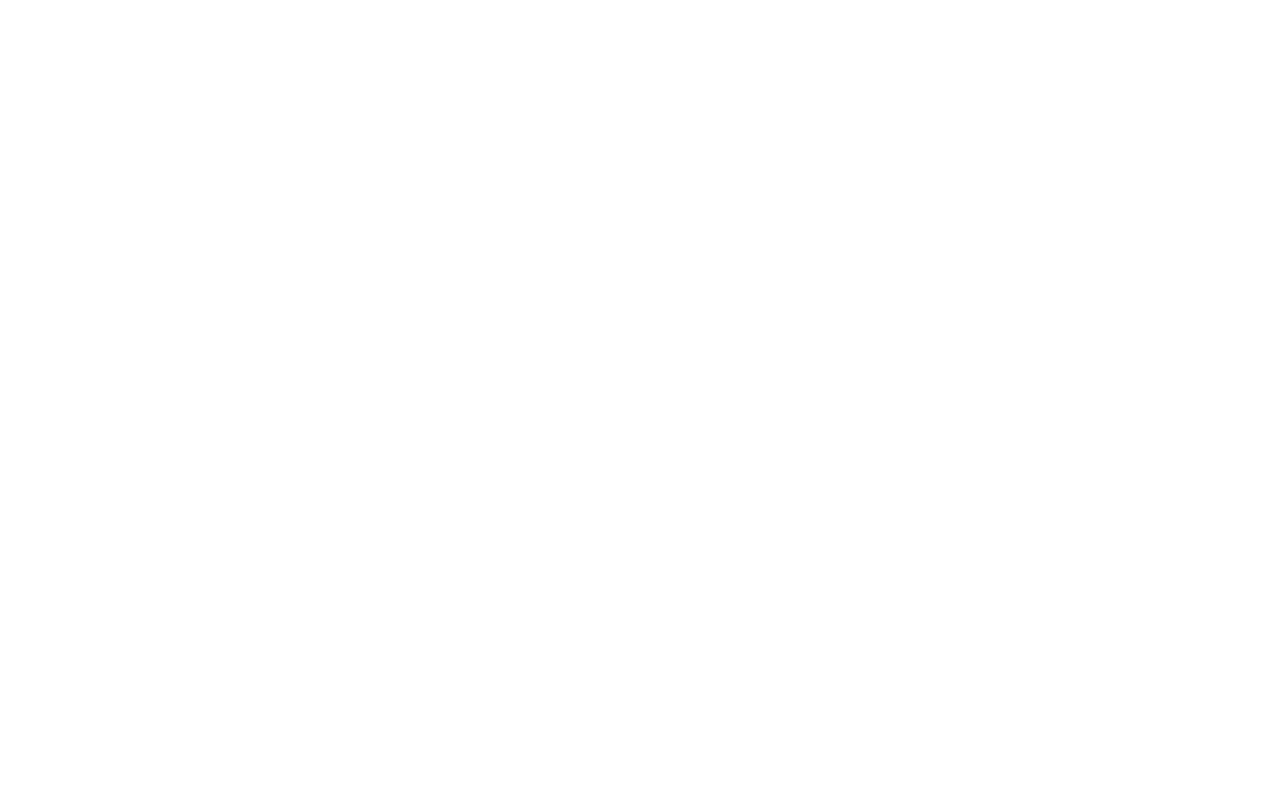
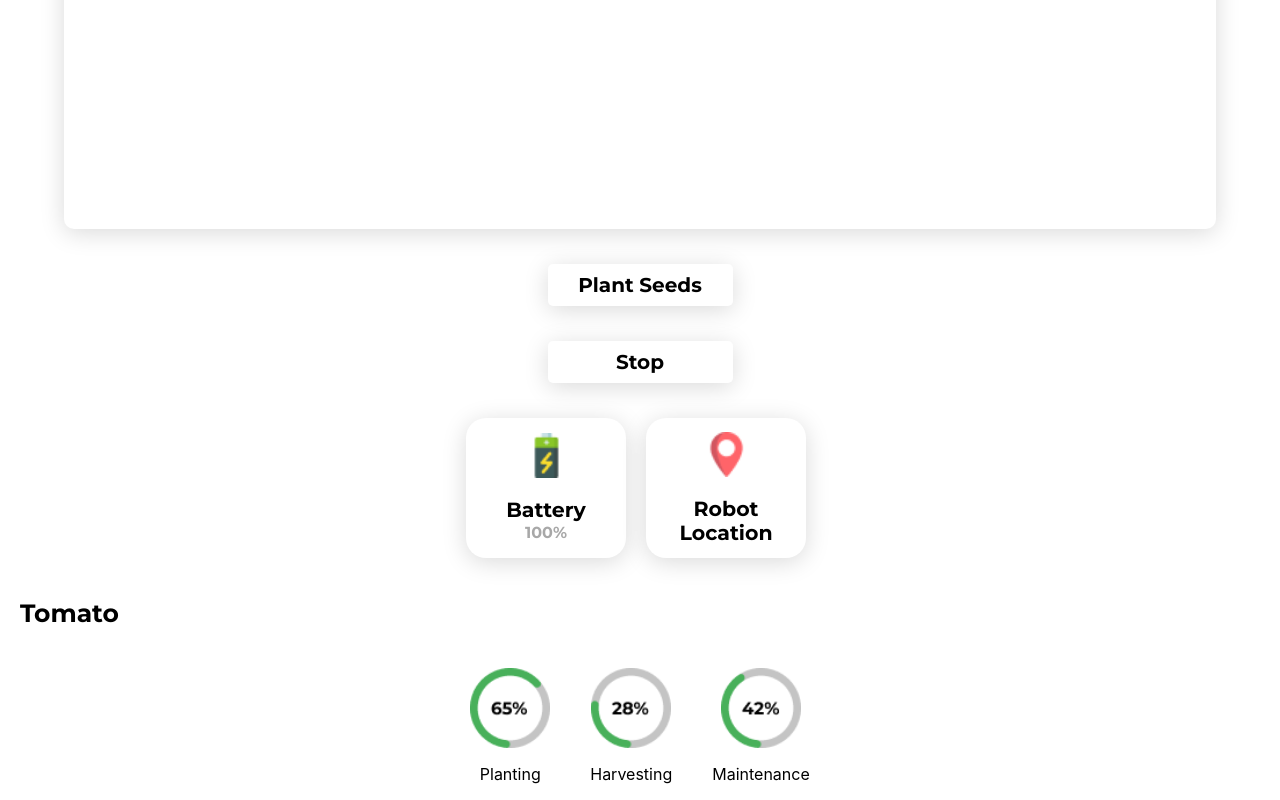
Before and after one commit to SasiDharan731/A2Z_Techvalley_NMIT-HACKS_2022, a Next.js app in the folder app/: page /robotcontrol in a window 1280 px wide. Shown: the part 664-1464 px from the top of the page. Before the commit the page ends 800 px from the top, so only its background shows below. Built offline with nearby package versions, Linux system fonts and the light colour scheme.

Commit message:
robot control page almost done

```diff
--- a/app/pages/robotcontrol.js
+++ b/app/pages/robotcontrol.js
@@ -1,6 +1,11 @@
 import React from 'react'
 import styles from '../styles/robotcontrol.module.css';
 import Image from 'next/image';
+import battery from '../Assets/battery.png'
+import location from '../Assets/location.png'
+import planting from '../Assets/planting.png'
+import harvesting from '../Assets/harvesting.png'
+import maintenance from '../Assets/maintenance.png'
 
 function robotcontrol() {
   return (
@@ -16,6 +21,91 @@
                 </div>
             </div>
         </div>
+
+        <div className={styles.controls}>
+            <div className={styles.camerafeed}>
+
+            </div>
+
+            <div className={styles.seedsbutton}>
+                Plant Seeds
+            </div>
+
+            <div className={styles.seedsbutton}>
+                Stop
+            </div>
+        </div>
+
+        <div className={styles.containerCard}>
+            <div className={styles.carsConatiner}>
+                <div className={styles.card}>
+                    <Image
+                        src={battery}
+                        alt="Picture of the author"
+                        width={45}
+                        height={45}
+                        onClick={() => router.push('/industries')}
+                    />
+                    <div className={styles.helperText}>
+                        <span className={styles.helperHead}>
+                            Battery
+                        </span>
+                        <br />
+                        <span className={styles.helperDown}>100%</span>                            </div>
+                        </div>
+
+                        <div className={styles.card}>
+                            <Image
+                                src={location}
+                                alt="Picture of the author"
+                                width={45}
+                                height={45}
+                            />
+
+                            <div className={styles.helperText}>
+                                <span className={styles.helperHead}>
+                                    Robot Location
+                                </span>{' '}
+                            </div>
+                        </div>
+                    </div>
+                </div>
+
+        <div className={styles.robotworks}>
+            <div className={styles.robotworks_head}>Tomato</div>
+
+            <div className={styles.detailsdiv}>
+                <div className={styles.details}>
+                    <Image
+                        src={planting}
+                        alt="Picture of the author"
+                        width={80}
+                        height={80}
+                    />
+                    <p className={styles.detailstext}>Planting</p>
+                </div>
+
+                <div className={styles.details}>
+                    <Image
+                        src={harvesting}
+                        alt="Picture of the author"
+                        width={80}
+                        height={80}
+                    />
+                    <p className={styles.detailstext}>Harvesting</p>
+                </div>
+
+                <div className={styles.details}>
+                    <Image
+                        src={maintenance}
+                        alt="Picture of the author"
+                        width={80}
+                        height={80}
+                    />
+                    <p className={styles.detailstext}>Maintenance</p>
+                </div>
+            </div>
+        </div>
     </div>
   );
 }
--- a/app/styles/robotcontrol.module.css
+++ b/app/styles/robotcontrol.module.css
@@ -25,3 +25,119 @@
 
   color: #7c7c7c;
 }
+
+.camerafeed {
+  width: 90vw;
+  height: 60vw;
+  border-radius: 10px;
+  background-color: #ffffff;
+  box-shadow: 0px 4px 25px rgba(0, 0, 0, 0.15);
+  margin: 0 auto;
+}
+
+.seedsbutton {
+  width: 185px;
+  height: 42px;
+  margin: 0 auto;
+
+  background: #ffffff;
+  box-shadow: 0px 4px 25px rgba(0, 0, 0, 0.15);
+  border-radius: 5px;
+
+  font-family: "Montserrat", sans-serif;
+  font-style: normal;
+  font-weight: bold;
+  font-size: 20px;
+  display: flex;
+  align-items: center;
+  justify-content: center;
+  color: #000000;
+
+  margin-top: 35px;
+}
+
+.progress {
+  width: 9rem;
+}
+
+.containerCard {
+  display: flex;
+  justify-content: center;
+  margin-left: 12px;
+  margin-top: 15px;
+}
+
+.carsConatiner {
+  display: flex;
+  width: 90vw;
+
+  grid-template-columns: 1fr 1fr;
+  grid-template-rows: 1fr 1fr;
+  gap: 20px;
+  margin: 20px;
+  max-width: 360px;
+}
+
+.card {
+  display: flex;
+  align-items: center;
+  justify-content: center;
+  flex-direction: column;
+  width: 140px;
+  height: 140px;
+  background: #ffffff;
+  box-shadow: 0px 4px 25px rgba(0, 0, 0, 0.15);
+  border-radius: 20px;
+  /* padding: 50px; */
+  width: 160px;
+}
+
+.helperText {
+  text-align: center;
+  margin-top: 20px;
+}
+
+.helperHead {
+  font-family: "Montserrat", sans-serif;
+  font-style: normal;
+  font-weight: bold;
+  font-size: 20.5px;
+  line-height: 24px;
+
+  color: #000000;
+}
+
+.helperDown {
+  font-family: "Montserrat", sans-serif;
+  font-style: normal;
+  font-weight: bold;
+  font-size: 16px;
+  line-height: 20px;
+  /* identical to box height */
+
+  color: #a8a8a8;
+}
+
+.robotworks_head {
+  font-family: "Montserrat", sans-serif;
+  font-style: normal;
+  font-weight: bold;
+  font-size: 25px;
+  margin: 20px 0 0 20px;
+  color: #000000;
+}
+
+.detailsdiv {
+  display: flex;
+  align-items: center;
+  justify-content: center;
+  gap: 40px;
+  margin-top: 40px;
+}
+
+.details {
+  display: flex;
+  align-items: center;
+  justify-content: center;
+  flex-direction: column;
+}
```
